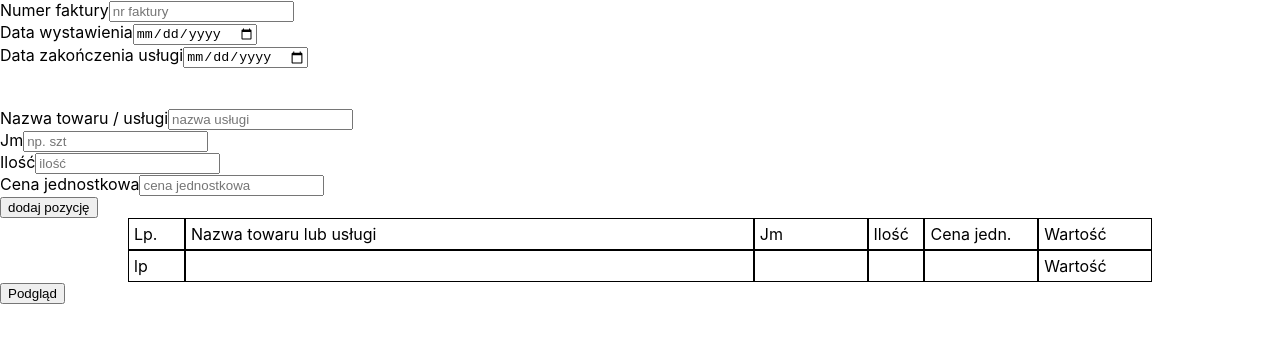
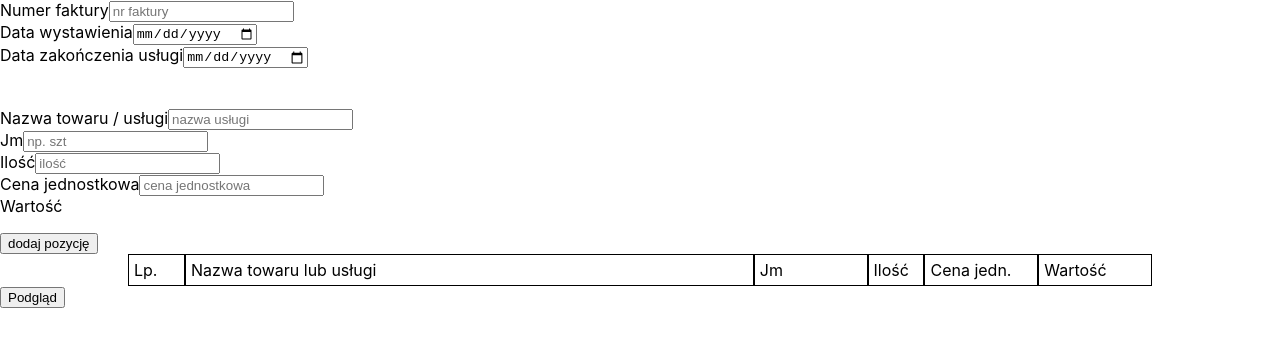
Before and after one commit to aleksandra-rybinska/invoice-generator, a React (Create React App) app: page / in a window 1280 px wide. Shown: the top 346 px of the page. Built offline with nearby package versions, Linux system fonts and the light colour scheme.

Commit message:
calculate ammount fixed

```diff
--- a/src/AppContext.js
+++ b/src/AppContext.js
@@ -13,14 +13,6 @@ export const AppProvider = ({ children }) => {
         'positionsList',
         []
     );
-
-    const newPosition = {
-        id: uuidv4(),
-        description: invoicePosition.description,
-        jm: invoicePosition.jm,
-        quantity: invoicePosition.quantity,
-        price: invoicePosition.parice,
-    };
 
     const updateInvoiceData = (e) => {
         setInvoiceData({
@@ -42,7 +34,8 @@ export const AppProvider = ({ children }) => {
             description: invoicePosition.description,
             jm: invoicePosition.jm,
             quantity: invoicePosition.quantity,
-            price: invoicePosition.parice,
+            price: invoicePosition.price,
+            amount: invoicePosition.amount,
         };
 
         setPositionsList([...positionsList, newPosition]);
@@ -56,6 +49,7 @@ export const AppProvider = ({ children }) => {
         updateInvoicePosition,
         updatePositionsList,
         positionsList,
+        setInvoicePosition,
     };
 
     return <AppContext.Provider value={value}>{children}</AppContext.Provider>;
--- a/src/components/PositionsForm.js
+++ b/src/components/PositionsForm.js
@@ -1,3 +1,4 @@
+import { useEffect } from 'react';
 import { useInvoice } from '../AppContext';
 
 const PositionsForm = () => {
@@ -6,9 +7,33 @@ const PositionsForm = () => {
         positionsList,
         updateInvoicePosition,
         updatePositionsList,
+        setInvoicePosition,
     } = useInvoice();
     // console.log('invoicePosition', invoicePosition);
     console.log('positionsList', positionsList);
+
+    useEffect(() => {
+        const calculateAmount = (amount) => {
+            setInvoicePosition({
+                ...invoicePosition,
+                amount: (
+                    parseFloat(invoicePosition.price) *
+                    parseFloat(invoicePosition.quantity)
+                ).toFixed(2),
+            });
+        };
+
+        calculateAmount(invoicePosition.amount);
+    }, [
+        invoicePosition.amount,
+        invoicePosition.price,
+        invoicePosition.quantity,
+    ]);
+
+    function isNumber(n) {
+        return /^-?[\d.]+(?:e-?\d+)?$/.test(n);
+    }
+
     return (
         <form className='form' onSubmit={updatePositionsList}>
             <div className='form-row'>
@@ -36,7 +61,7 @@ const PositionsForm = () => {
             <div className='form-row'>
                 <label>Ilość</label>
                 <input
-                    type='number'
+                    type='text'
                     id='quantity'
                     name='quantity'
                     placeholder='ilość'
@@ -47,7 +72,7 @@ const PositionsForm = () => {
             <div className='form-row'>
                 <label>Cena jednostkowa</label>
                 <input
-                    type='number'
+                    type='text'
                     id='price'
                     name='price'
                     placeholder='cena jednostkowa'
@@ -55,6 +80,15 @@ const PositionsForm = () => {
                     onChange={updateInvoicePosition}
                 />
             </div>
+            <div className='form-row'>
+                <label>Wartość</label>
+                <p>
+                    {isNumber(invoicePosition.amount)
+                        ? invoicePosition.amount
+                        : ''}
+                </p>
+            </div>
+
             <button type='submit'>dodaj pozycję</button>
         </form>
     );
--- a/src/components/PositionsTable.js
+++ b/src/components/PositionsTable.js
@@ -1,7 +1,12 @@
+import { parse } from 'uuid';
 import { useInvoice } from '../AppContext';
 
 const PositionsTable = () => {
-    const { invoicePosition } = useInvoice();
+    const { invoicePosition, positionsList } = useInvoice();
+    const calculateAmount = (price, ammount) => {
+        const sum = price * ammount;
+        return sum.toFixed(2);
+    };
 
     return (
         <section className='grid'>
@@ -13,14 +18,25 @@ const PositionsTable = () => {
                 <p>Cena jedn.</p>
                 <p>Wartość</p>
             </div>
-            <div className='grid-row'>
-                <p>lp</p>
-                <p>{invoicePosition.description}</p>
-                <p>{invoicePosition.jm}</p>
-                <p>{invoicePosition.quantity}</p>
-                <p>{invoicePosition.price}</p>
-                <p>Wartość</p>
-            </div>
+
+            {positionsList.map((item, index) => {
+                return (
+                    <div className='grid-row'>
+                        <p>{index + 1}</p>
+                        <p>{item.description}</p>
+                        <p>{item.jm}</p>
+                        <p>{item.quantity}</p>
+                        <p>{item.price}</p>
+                        <p>
+                            {item.amount}
+                            {/* {calculateAmount(
+                                parseFloat(item.price),
+                                parseFloat(item.quantity)
+                            )} */}
+                        </p>
+                    </div>
+                );
+            })}
         </section>
     );
 };
```
